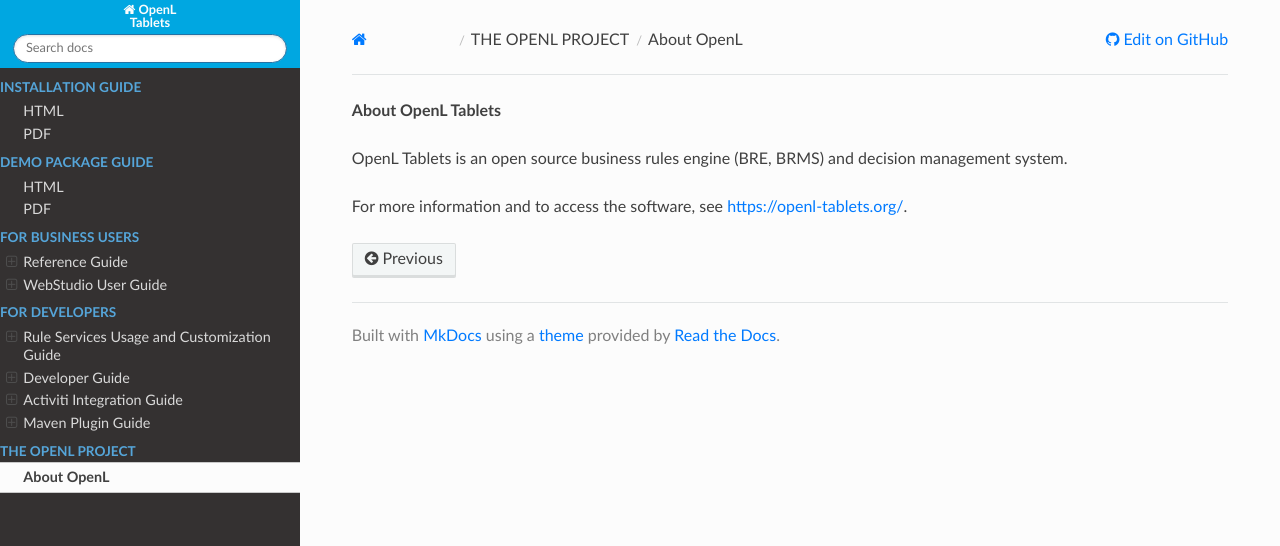
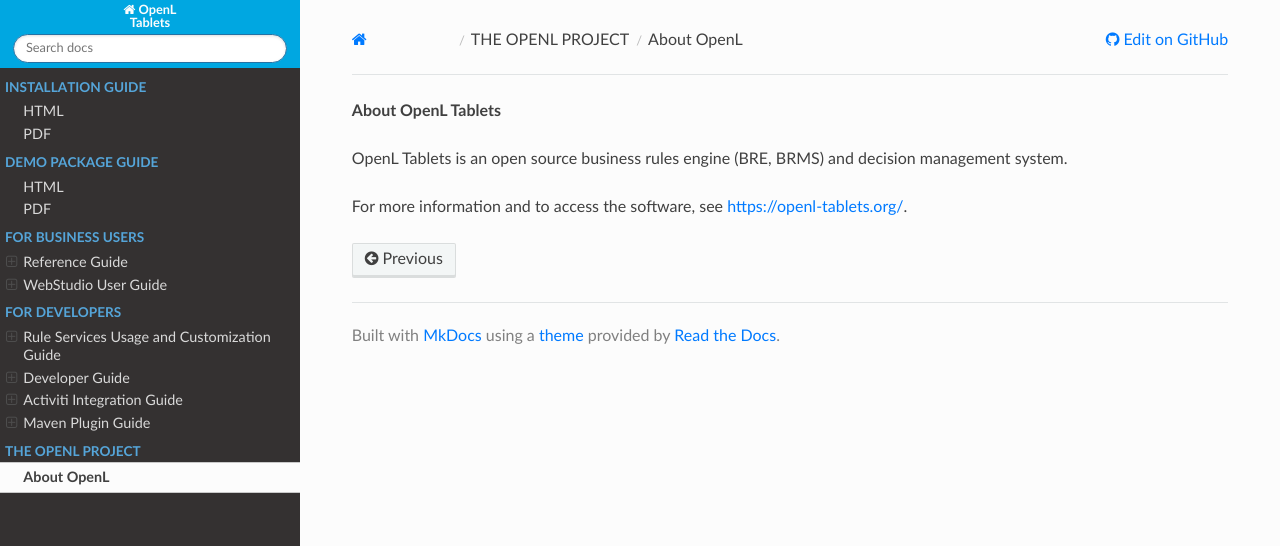
Before and after one commit to agradus/OpenLdocs, an MkDocs documentation site: the page built from docs/about.md, in a window 1280 px wide. Shown: the top 546 px of the page. Built offline with MkDocs 1.6.1, drawn with Linux system fonts in a browser that asks for light colours; nearby versions of some CDN libraries.

Commit message:
Update extra.css

```diff
--- a/docs/css/extra.css
+++ b/docs/css/extra.css
@@ -48,8 +48,8 @@
 }
 
 
-/* below are two descendent selectors */
-.wy-menu-vertical header, .wy-menu-vertical p.caption {
+/* below is a descendent selector */
+.wy-menu-vertical header {
     height: 25px;
     line-height: 30px;
     padding: 0 1.618em;
@@ -59,9 +59,15 @@
 
 /* only affects p.caption inside navigation */
 .wy-menu-vertical p.caption {
-  margin-top: 5px;
-  margin-bottom: 5px;
-  padding: 0px;
+    height: 25px;
+    line-height: 30px;
+    margin-top: 5px;
+    margin-bottom: 5px;
+    padding-top: 0px;
+    padding-right: 5px;
+    padding-bottom: 0px;
+    padding-left: 5px;
+    display: block;
 }
 
 /* icon sizing in the left menu */
```
